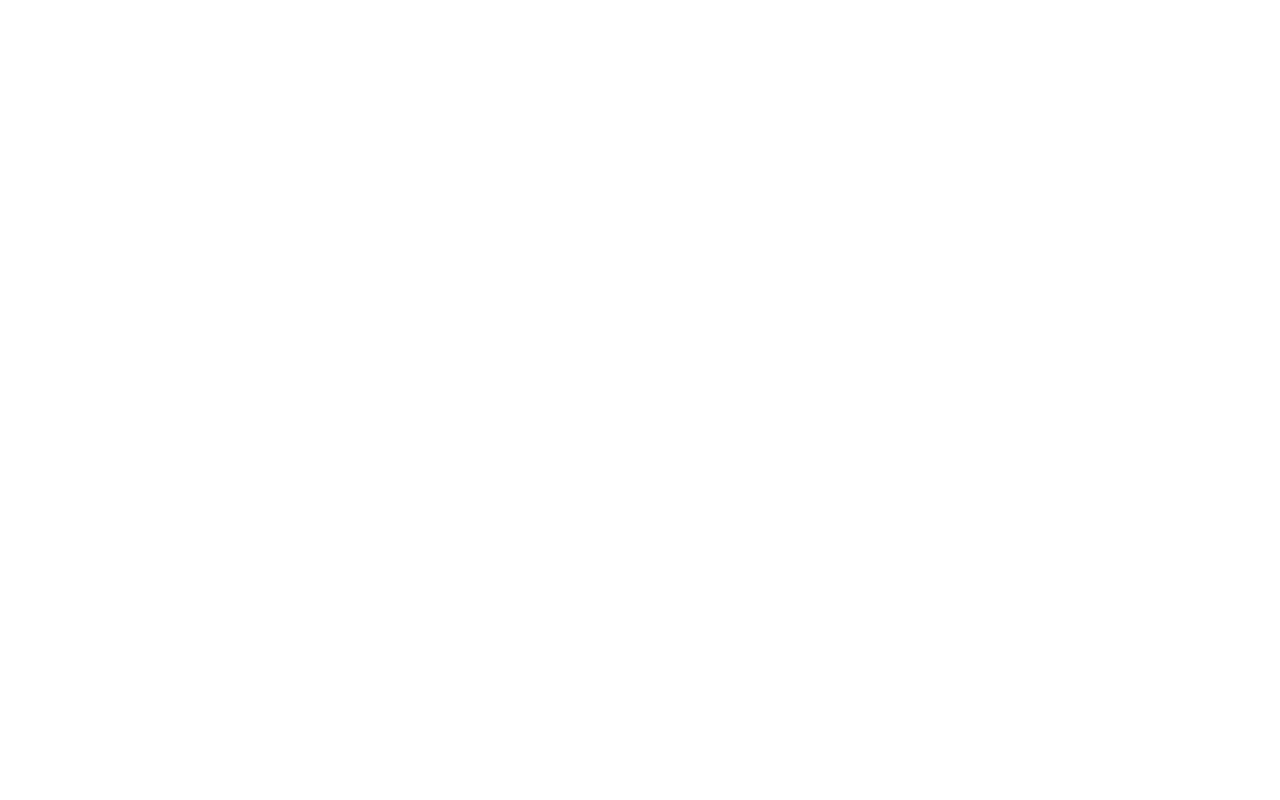
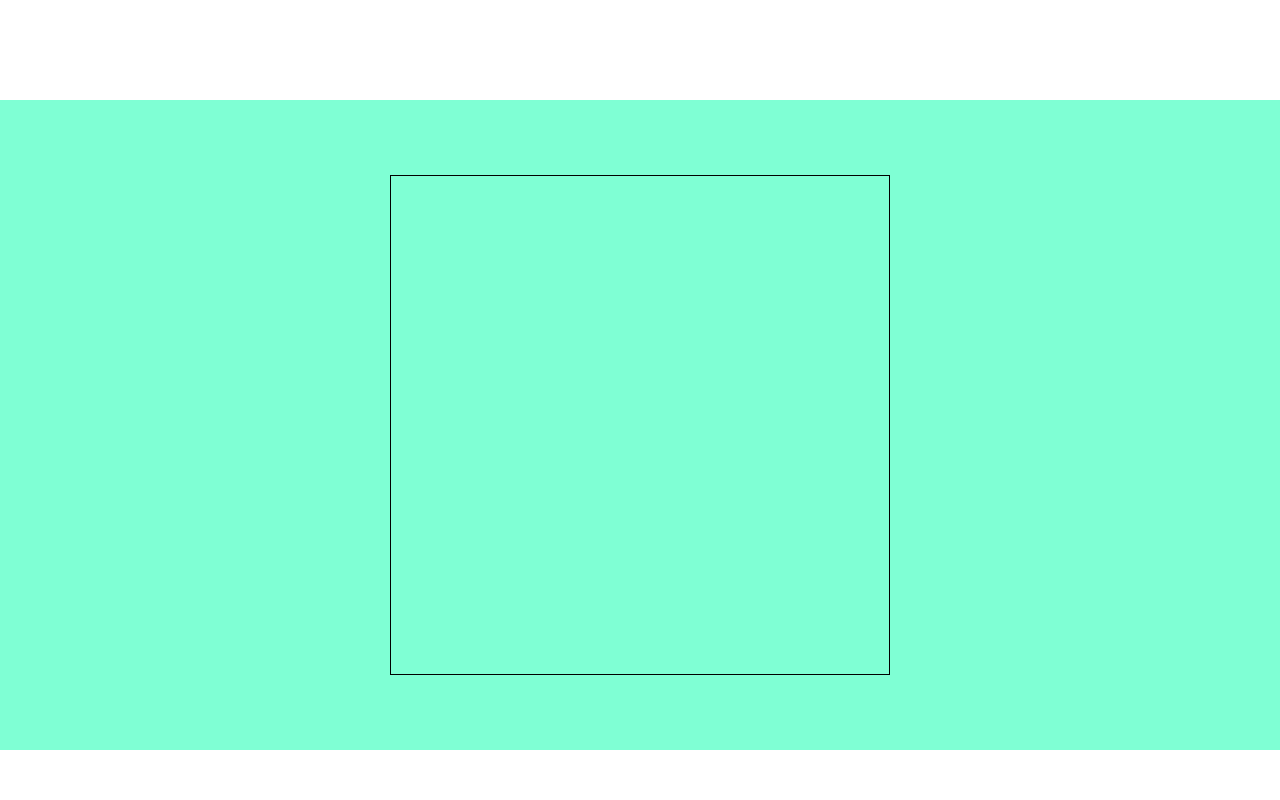
Before and after one commit to Fede180600/js-campominato-grid, a plain HTML site: page index.html in a window 1280 px wide. Drawn offline with Linux system fonts and the light colour scheme.

Commit message:
basic style

```diff
--- a/css/style.css
+++ b/css/style.css
@@ -0,0 +1,38 @@
+* {
+    margin: 0;
+    padding: 0;
+    box-sizing: border-box;
+}
+
+.app-wrapper {
+    height: 100vh;
+    width: 100%;
+}
+
+header {
+    height: 100px;
+}
+
+main{
+    height: calc(100% - 150px);
+    background-color: aquamarine;
+    display: flex;
+    justify-content: center;
+    align-items: center;
+}
+
+.grid-container {
+    width: 500px;
+    height: 500px;
+    border: 1px solid black;
+}
+
+.grid-item {
+    width: calc(100% / 10);
+    height: calc(100% / 10);
+    border: 1px solid black;
+}
+
+footer {
+    height: 50px;
+}
--- a/index.html
+++ b/index.html
@@ -9,6 +9,28 @@
 </head>
 <body>
 
+    <div class="app-wrapper">
+        <!-- HEADER -->
+        <header></header>
+        <!-- /HEADER -->
+
+        <!-- MAIN -->
+        <main>
+            <div class="grid-container">
+                <!-- grid item -->
+                <!-- <div class="grid-item">
+                    <span></span>
+                </div> -->
+            </div>
+        </main>
+        <!-- /MAIN -->
+
+        <!-- FOOTER -->
+        <footer></footer>
+        <!-- /FOOTER -->
+
+
+    </div>
 
     <script src="js/script.js" type="text/javascript"></script>
 </body>
```
Also changed, not shown: js/script.js (line endings or trailing spaces).
